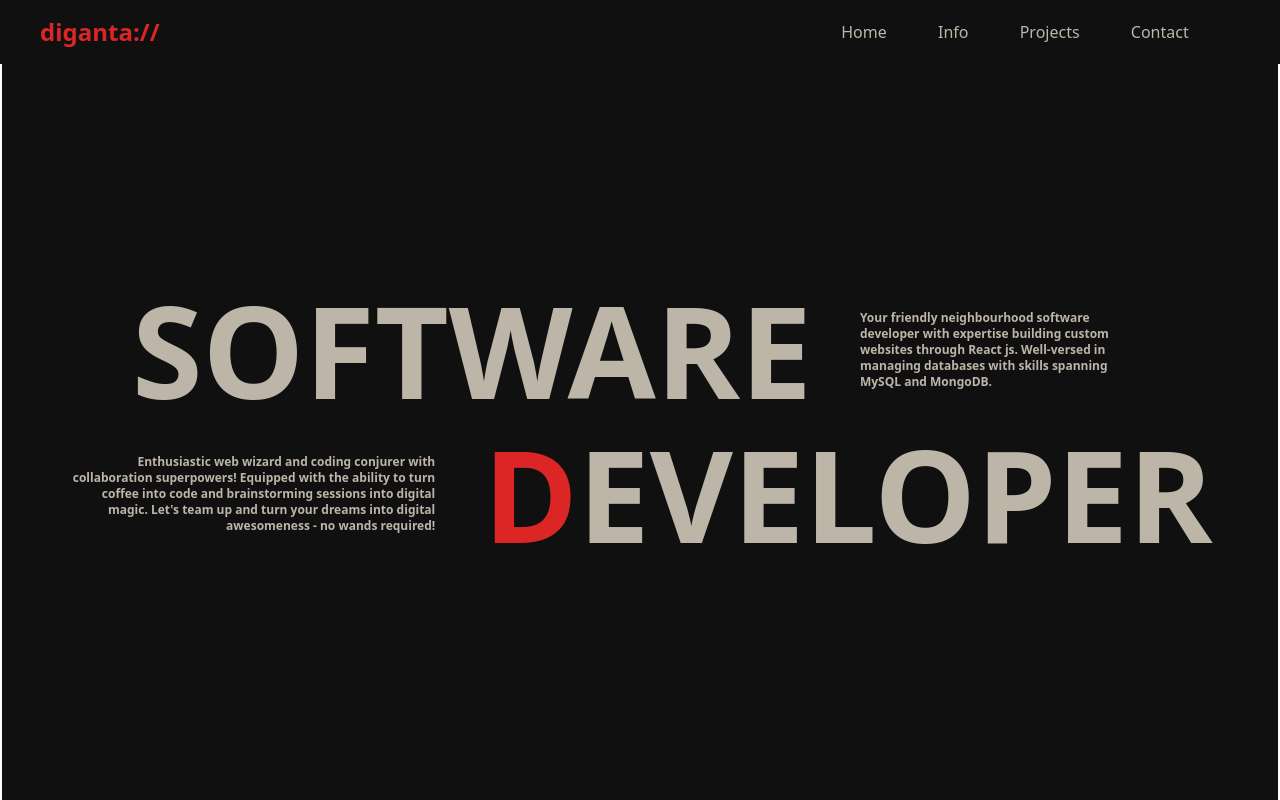
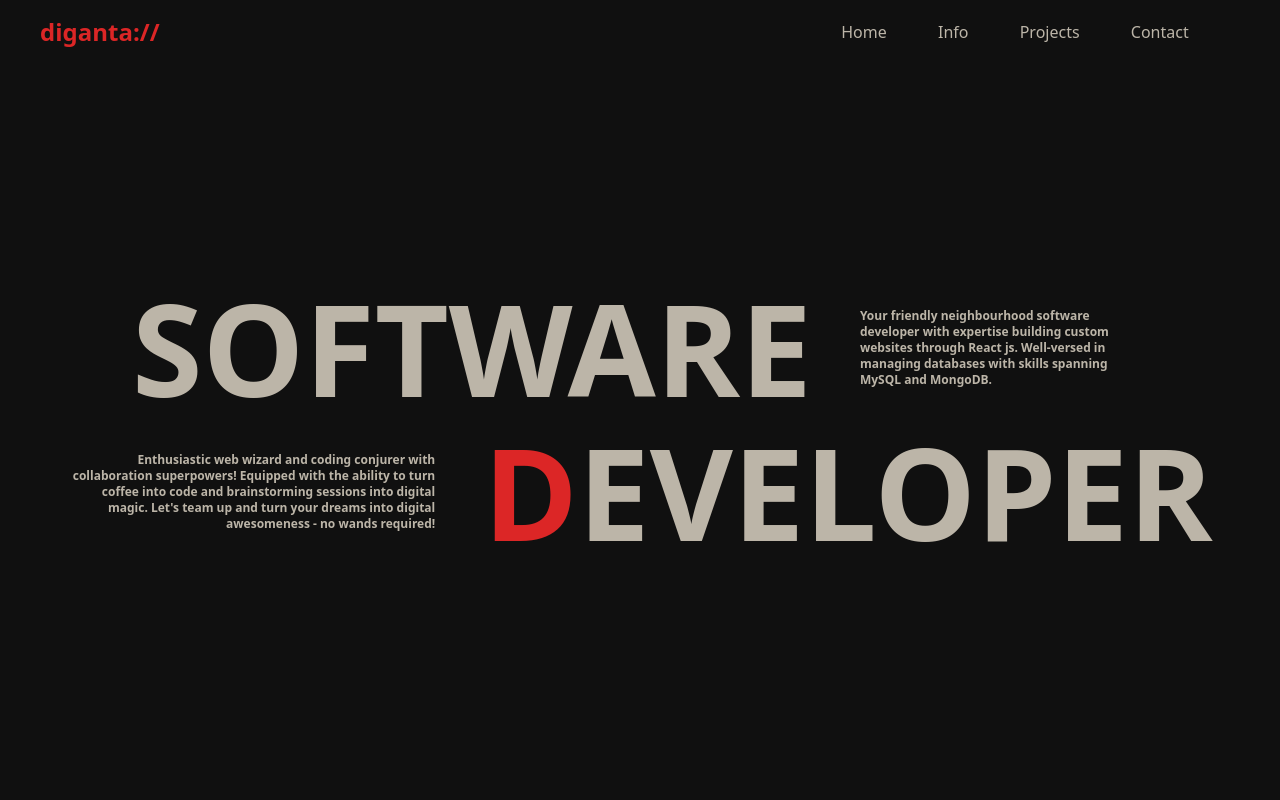
Before and after one commit to Riponz/personal-portfolio, a React (Vite) app: page / in a window 1280 px wide. Shown: the top 800 px of the page. Built offline with nearby package versions, Linux system fonts and the light colour scheme; a web font is replaced by a local one.

Commit message:
minor border filx

```diff
--- a/src/App.jsx
+++ b/src/App.jsx
@@ -13,7 +13,7 @@ function App() {
   return (
     <div className='w-full flex justify-center bg-[#101010] flex-col items-center'>
       <Navbar />
-        <div className="main overflow-hidden bg-[#101010] border-2 border-white w-full sm:w-[640px] md:w-[768px] lg:w-[1024px] xl:w-[1280px] min-[1440px]:w-[1440px]">
+        <div className="main overflow-hidden bg-[#101010] w-full sm:w-[640px] md:w-[768px] lg:w-[1024px] xl:w-[1280px] min-[1440px]:w-[1440px]">
 
       {/* <div className="message fixed z-50 md:font-medium bg-white text-black text-lg md:text-sm flex justify-center items-center font-bold w-full h-15 p-5">This website is still under development! Your wait is appreciated.</div> */}
       <HeroText/>
```
